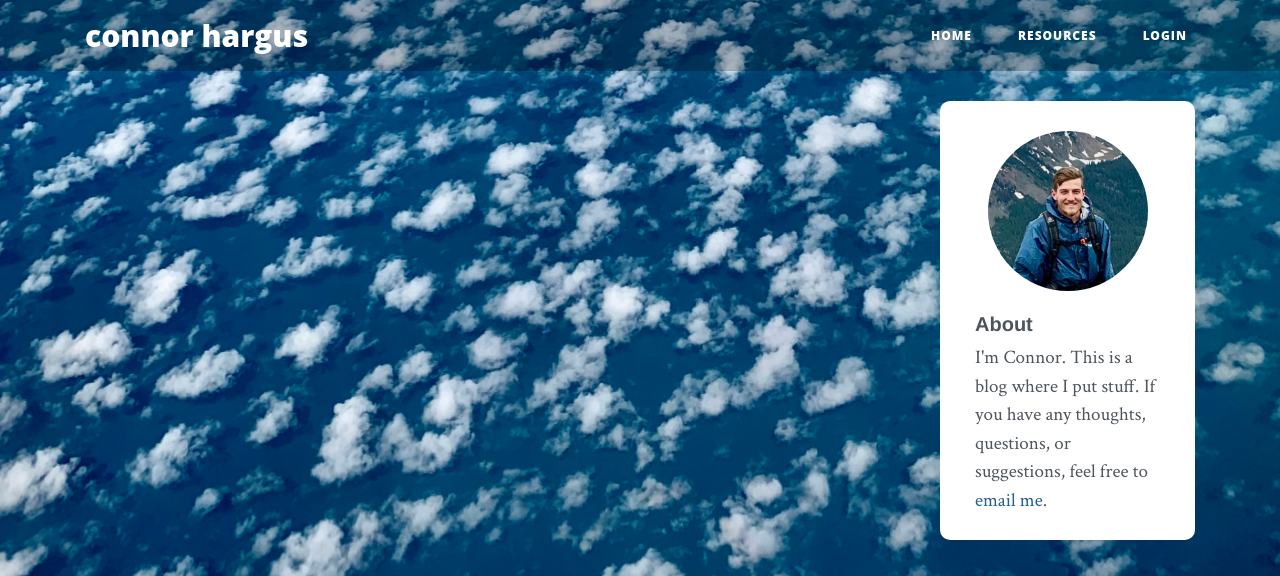
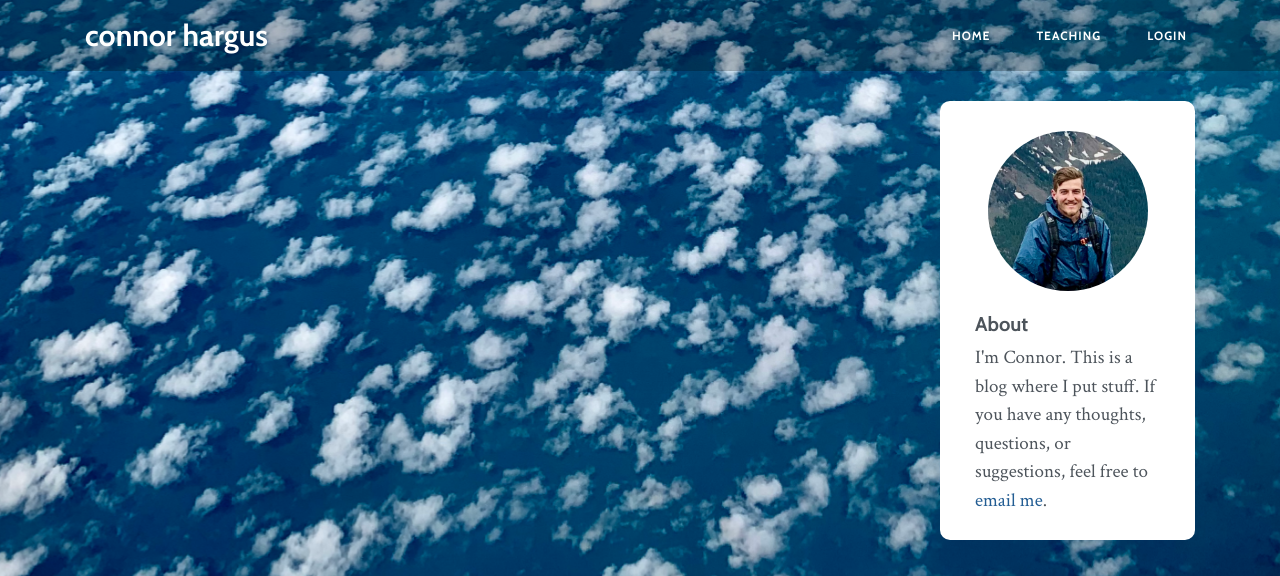
Before and after one commit to connorhargus/personal-website, a Django app: page / in a window 1280 px wide. Shown: the top 576 px of the page. Run offline with Django 3.2, Linux system fonts and the light colour scheme; data that the repository does not hold is empty; some libraries are stand-ins or nearby versions; some web fonts are replaced.

Commit message:
Change title font, add pdf viewer on teaching page

```diff
--- a/blog/static/blog/main.css
+++ b/blog/static/blog/main.css
@@ -7,10 +7,6 @@
 
 body {
   /*background-color: #bdbfba;*/
-  /*background-image: url("../img/bg.jpeg");*/
-  /*background-size: 2200px;*/
-  /*background-attachment: fixed;*/
-  /*background-position: 50% 80%;*/
   font-size: 19px;
   color: #4D545B;
   font-family: Crimson Text, serif;
@@ -18,9 +14,6 @@ body {
 
 /* See https://stackoverflow.com/questions/26372127/background-fixed-no-repeat-not-working-on-mobile*/
 body:before {
-  font-size: 19px;
-  color: #4D545B;
-  font-family: Crimson Text, serif;
   content: "";
   display: block;
   position: fixed;
@@ -64,7 +57,7 @@ h4,
 h5,
 h6 {
   font-weight: 800;
-  font-family: 'Helvetica Neue',  sans-serif;
+  font-family: 'Cabin',  sans-serif;
 }
 
 a {
@@ -131,12 +124,13 @@ iframe {
   margin-bottom: 30px;
   background-color: rgba(0, 0, 0, 0.25);
   border-color: rgba(255, 255, 255, 1);
-  font-family: 'Open Sans', 'Helvetica Neue', Helvetica, Arial, sans-serif;
+  /*font-family: 'Open Sans', 'Helvetica Neue', Helvetica, Arial, sans-serif;*/
+  font-family: 'Cabin', sans-serif;
 }
 
 /* Controls title text */
 #mainNav .navbar-brand {
-  font-weight: 800;
+  font-weight: 1000;
   font-size: 30px;
   color: white;
 }
@@ -147,7 +141,6 @@ iframe {
   font-size: 17px;
   font-weight: 800;
   padding: 13px;
-  text-transform: uppercase;
   border-color: white;
   color: white;
 }
@@ -155,7 +148,7 @@ iframe {
 /* Controls individual navigation items on rights side */
 #mainNav .navbar-nav > li.nav-item > a {
   font-size: 12px;
-  font-weight: 800;
+  font-weight: 600;
   letter-spacing: 1px;
   text-transform: uppercase;
   color: #ffffff;
--- a/blog/templates/blog/article_section.html
+++ b/blog/templates/blog/article_section.html
@@ -4,7 +4,7 @@
     <div class="article-metadata">
 {#      <a class="mr-2" href="{% url 'user-posts' post.author.username %}">{{ post.author }}</a>#}
       <small class="text-muted">{{ post.date_posted|date:"F j, Y" }}</small>
-      <h3><a class="article-title" href="{% url 'post-detail' post.id %}">{{ post.title }}</a></h3>
+      <h4><a class="article-title" href="{% url 'post-detail' post.id %}">{{ post.title }}</a></h4>
 
       {# I think this works and only shows up for PostDetailView is because object in the PostListView #}
       {# does not have attribute author (because it is a list of posts) #}
--- a/blog/templates/blog/base.html
+++ b/blog/templates/blog/base.html
@@ -19,6 +19,12 @@
   <link rel="stylesheet" href="https://use.typekit.net/gkj2jlf.css">
   <link href="https://fonts.googleapis.com/css?family=Crimson+Text&display=swap" rel="stylesheet">
   <link href="https://fonts.googleapis.com/css?family=Alegreya&display=swap" rel="stylesheet">
+  <link href="https://fonts.googleapis.com/css2?family=Taviraj&display=swap" rel="stylesheet">
+  <link href="https://fonts.googleapis.com/css2?family=Oxygen:wght@700&display=swap" rel="stylesheet">
+  <link href="https://fonts.googleapis.com/css2?family=Cabin:wght@700&display=swap" rel="stylesheet">
+
+  <link href="https://fonts.googleapis.com/css2?family=Libre+Baskerville&display=swap" rel="stylesheet">
+  <link href="https://fonts.googleapis.com/css2?family=Libre+Baskerville&family=Rubik&display=swap" rel="stylesheet">
 
   <!-- Font Awesome for footer icons -->
 {#  <link rel="stylesheet" href="//use.fontawesome.com/releases/v5.10.2/css/all.css">#}
@@ -32,9 +38,9 @@
 {#  <div style="background: url('{% static 'img/about.png' %}')"></div>#}
 
   {% if title %}
-    <title>connor hargus - {{ title }}</title>
+    <title>connorhargus - {{ title }}</title>
   {% else %}
-    <title>connor hargus</title>
+    <title>connorhargus</title>
   {% endif %}
 
   <meta name="viewport" content="width=device-width, initial-scale=1.0, maximum-scale=1.0, user-scalable=no" />
@@ -57,31 +63,29 @@
       <button class="navbar-toggler navbar-toggler-right" type="button" data-toggle="collapse" data-target="#navbarResponsive" aria-controls="navbarResponsive" aria-expanded="false" aria-label="Toggle navigation">
         <i class="fas fa-bars"></i>
       </button>
-{#      <div class="collapse navbar-collapse" id="navbarResponsive">#}
-{#        <ul class="navbar-nav justify-content-end">#}
       <div class="collapse navbar-collapse justify-content-end" id="navbarResponsive">
         <ul class="navbar-nav">          <!-- Navbar Right Side -->
           <li class="nav-item">
-            <a class="nav-link" href="{% url 'blog-home' %}">Home</a>
+            <a class="nav-link" href="{% url 'blog-home' %}">home</a>
           </li>
           <li class="nav-item">
-            <a class="nav-link" href="{% url 'blog-calculus' %}">Resources</a>
+            <a class="nav-link" href="{% url 'blog-teaching' %}">teaching</a>
           </li>
           {% if user.is_authenticated %}
             {%  if user.is_staff %}
               <li class="nav-item">
-                <a class="nav-link" href="{% url 'post-create' %}">Create Post</a>
+                <a class="nav-link" href="{% url 'post-create' %}">create post</a>
               </li>
             {% endif %}
             <li class="nav-item">
-              <a class="nav-link" href="{% url 'profile' %}">Profile</a>
+              <a class="nav-link" href="{% url 'profile' %}">profile</a>
             </li>
             <li class="nav-item">
-              <a class="nav-link" href="{% url 'logout' %}">Logout</a>
+              <a class="nav-link" href="{% url 'logout' %}">logout</a>
             </li>
           {% else %}
             <li class="nav-item">
-              <a class="nav-link" href="{% url 'login' %}">Login</a>
+              <a class="nav-link" href="{% url 'login' %}">login</a>
             </li>
           {% endif %}
         </ul>
--- a/blog/urls.py
+++ b/blog/urls.py
@@ -16,5 +16,5 @@ urlpatterns = [
     path('post/new/', PostCreateView.as_view(), name='post-create'),
     path('post/<int:pk>/update/', PostUpdateView.as_view(), name='post-update'),
     path('post/<int:pk>/delete/', PostDeleteView.as_view(), name='post-delete'),
-    path('calculus/', views.calculus, name='blog-calculus'),
+    path('teaching/', views.teaching, name='blog-teaching'),
 ]
--- a/blog/views.py
+++ b/blog/views.py
@@ -91,8 +91,8 @@ class PostDeleteView(LoginRequiredMixin, UserPassesTestMixin, DeleteView):
         return False
 
 
-def calculus(request):
-    context = {'title': 'resources',
+def teaching(request):
+    context = {'title': 'teaching',
                'calculus': [('Syllabus', 'Syllabus'),
                             ('Exam 1', 'Exam_1'),
                             ('Exam 2', 'Exam_2'),
@@ -114,4 +114,4 @@ def calculus(request):
                             ('Quiz 6', 'Quiz_6'),
                             ('Quiz 7', 'Quiz_7')]}
 
-    return render(request, 'blog/resources.html', context)
+    return render(request, 'blog/teaching.html', context)
```
Also changed, not shown: blog/templates/blog/resources.html (deleted, +0 -76 lines), blog/templates/blog/teaching.html (added, +88 -0 lines), 2 other files.
